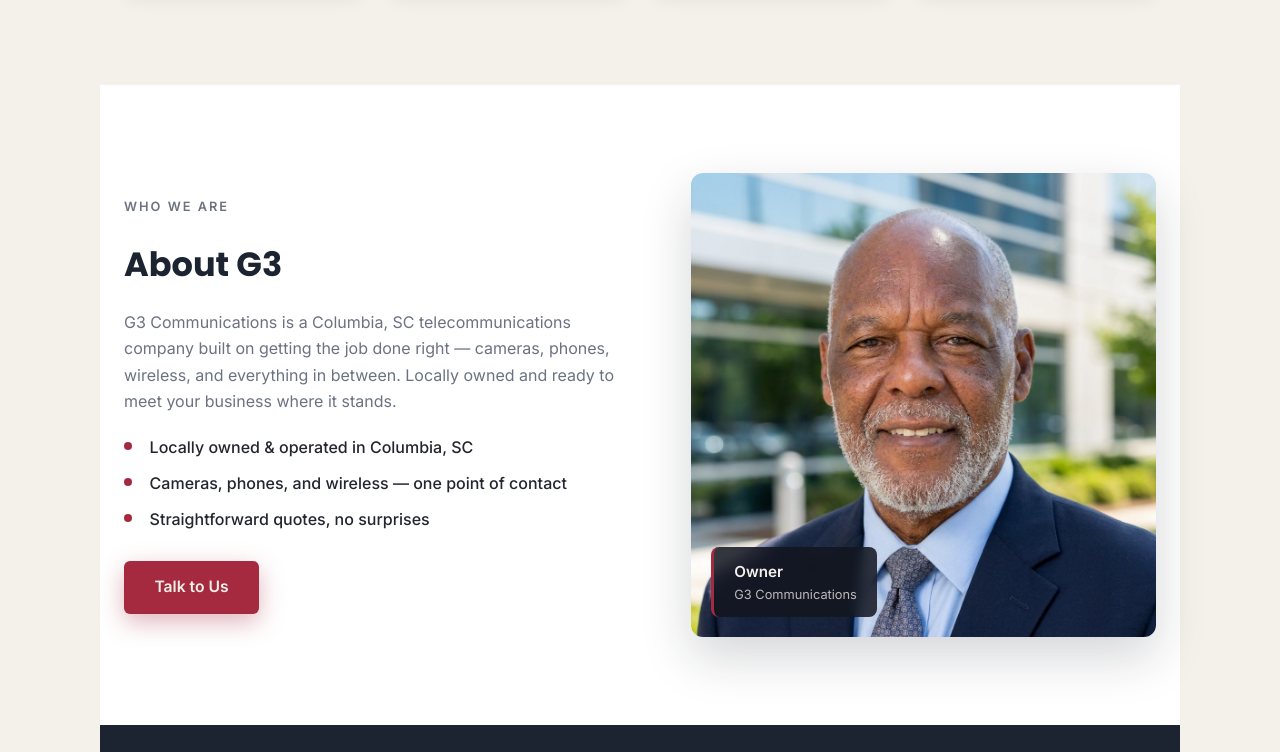
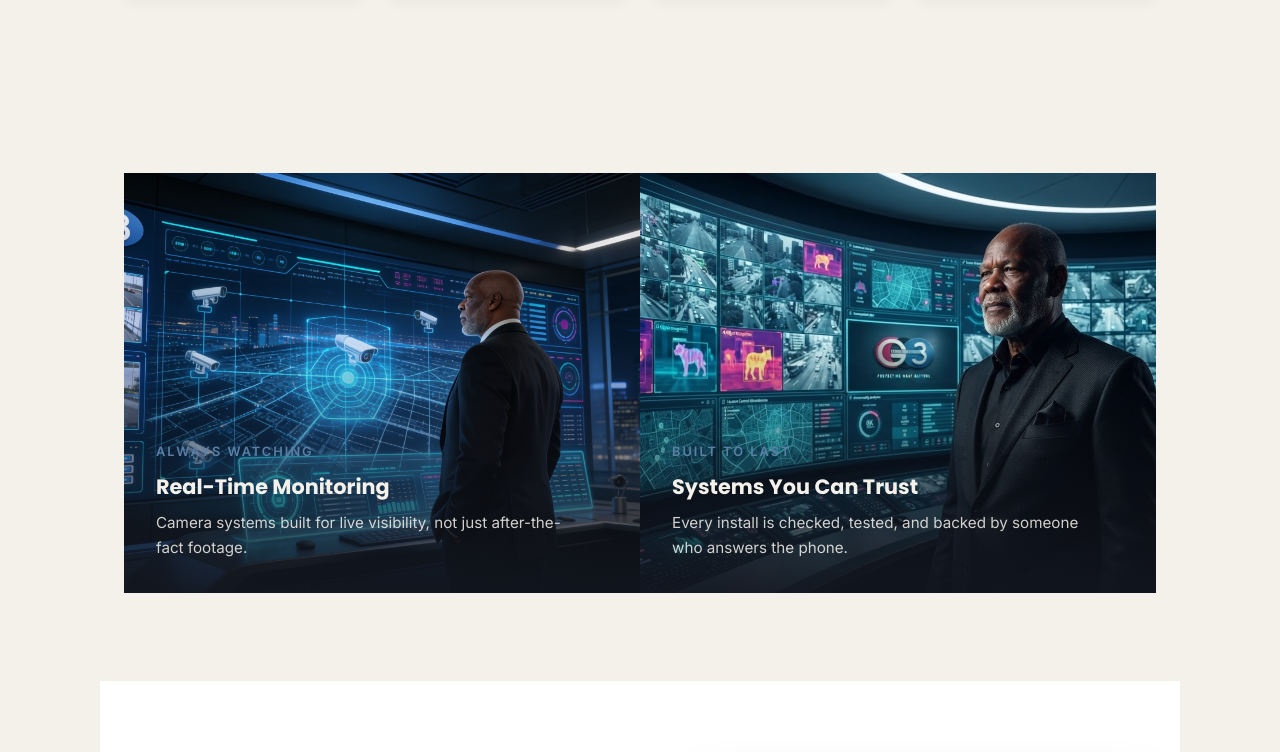
Before and after one commit to l8blo0om/g3-communications, a plain HTML site: page index.html in a window 1280 px wide. Shown: the part 1268-2020 px from the top of the page. Drawn offline with Linux system fonts and the light colour scheme.

Commit message:
Add new hero background and feature strip with owner photos

```diff
--- a/index.html
+++ b/index.html
@@ -30,7 +30,7 @@
 </header>
 
 <section class="hero">
-  <div class="hero-bg" style="background-image: url('images/hero-bg.png');"></div>
+  <div class="hero-bg" style="background-image: url('images/hero-bg.jpg');"></div>
   <div class="hero-overlay"></div>
   <div class="hero-content">
     <img class="logo-large" src="images/logo.png" alt="G3 Communications">
@@ -77,6 +77,25 @@
       </div>
       <h3>&amp; So Much More</h3>
       <p>Custom telecom and low-voltage work — reach out and tell us what you need.</p>
+    </div>
+  </div>
+</section>
+
+<section class="feature-strip">
+  <div class="feature-item">
+    <img src="images/feature-1.jpg" alt="G3 Communications monitoring setup">
+    <div class="feature-text">
+      <p class="eyebrow eyebrow-light">Always Watching</p>
+      <h3>Real-Time Monitoring</h3>
+      <p>Camera systems built for live visibility, not just after-the-fact footage.</p>
+    </div>
+  </div>
+  <div class="feature-item">
+    <img src="images/feature-2.jpg" alt="G3 Communications systems review">
+    <div class="feature-text">
+      <p class="eyebrow eyebrow-light">Built to Last</p>
+      <h3>Systems You Can Trust</h3>
+      <p>Every install is checked, tested, and backed by someone who answers the phone.</p>
     </div>
   </div>
 </section>
--- a/styles.css
+++ b/styles.css
@@ -300,6 +300,59 @@
 
 .service-card p { color: var(--muted); font-size: 0.96rem; }
 
+/* Feature strip */
+.feature-strip {
+  max-width: none;
+  padding: 0;
+  display: grid;
+  grid-template-columns: 1fr 1fr;
+}
+
+.feature-item {
+  position: relative;
+  min-height: 420px;
+  display: flex;
+  align-items: flex-end;
+  overflow: hidden;
+}
+
+.feature-item img {
+  position: absolute;
+  inset: 0;
+  width: 100%;
+  height: 100%;
+  object-fit: cover;
+  transition: transform 0.4s ease;
+}
+
+.feature-item:hover img { transform: scale(1.05); }
+
+.feature-item::after {
+  content: "";
+  position: absolute;
+  inset: 0;
+  background: linear-gradient(180deg, rgba(18,22,31,0) 40%, rgba(18,22,31,0.92) 100%);
+}
+
+.feature-text {
+  position: relative;
+  z-index: 2;
+  padding: 2rem;
+  color: var(--cream);
+}
+
+.feature-text h3 {
+  font-size: 1.3rem;
+  font-weight: 700;
+  margin-bottom: 0.4rem;
+}
+
+.feature-text p:not(.eyebrow) { opacity: 0.85; font-size: 0.95rem; max-width: 420px; }
+
+@media (max-width: 700px) {
+  .feature-strip { grid-template-columns: 1fr; }
+}
+
 /* About */
 .about { background: white; }
 
```
Also changed, not shown: images/feature-1.jpg (added), images/feature-2.jpg (added), images/hero-bg.jpg (added), 2 other files.
